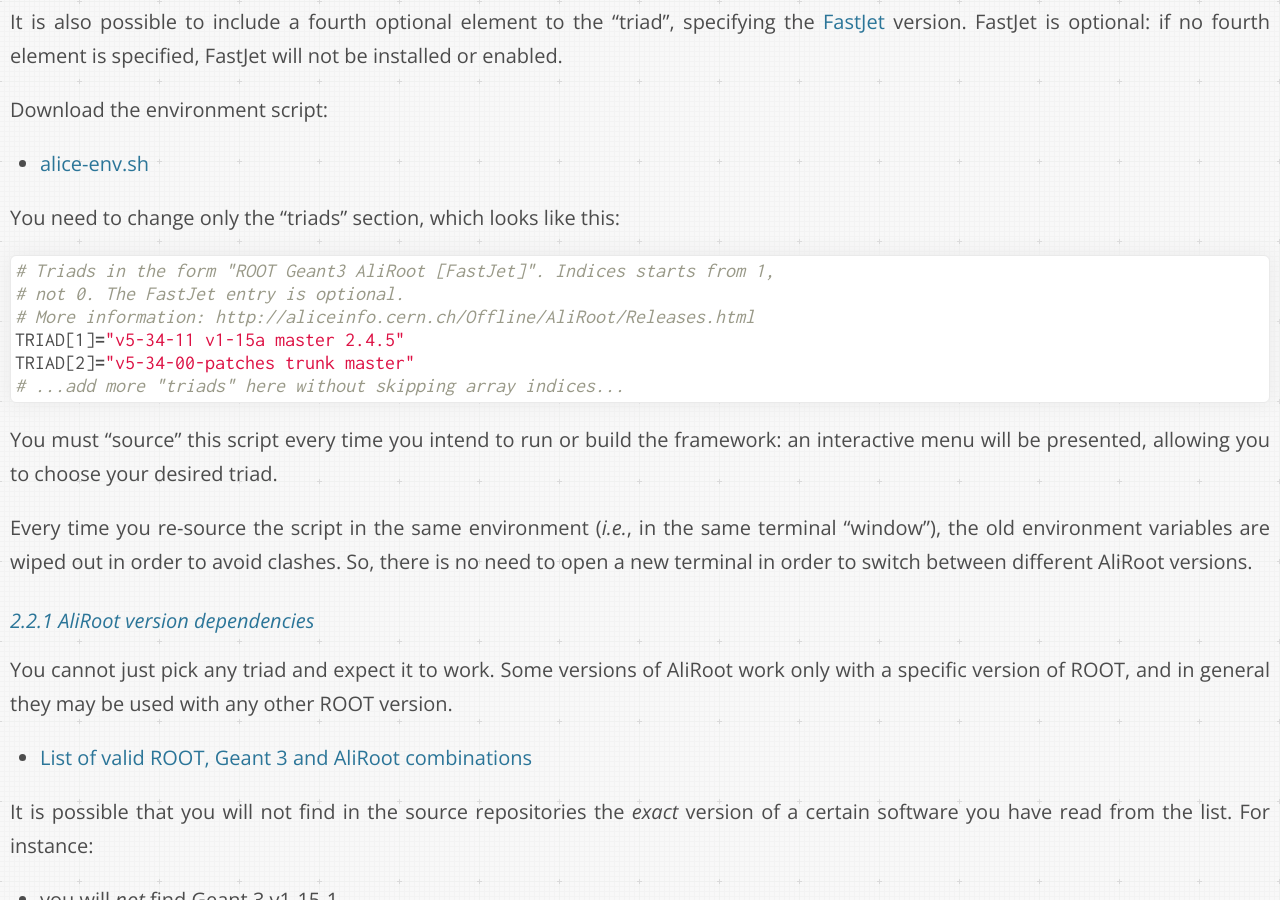
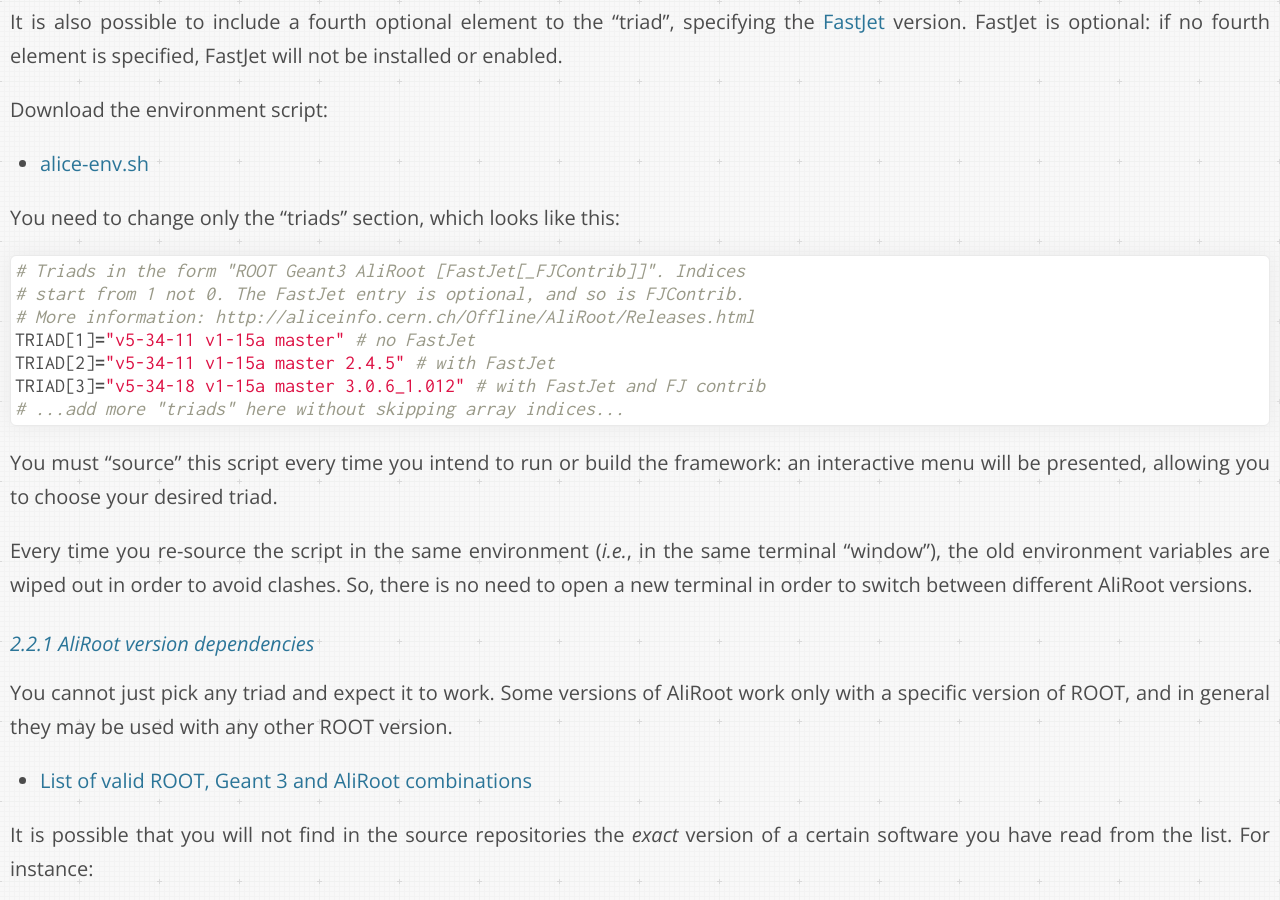
Before and after one commit to dberzano/dberzano.github.io, a Jekyll site: the page built from alice/install-aliroot/manual.md, in a window 1280 px wide and 900 px high, scrolled down 2239 px. Built offline with Jekyll 4.4.1, drawn with Linux system fonts in a browser that asks for light colours; Markdown is read by kramdown in place of the engine named in the settings.

Commit message:
Added FastJet contrib example snippet

````diff
--- a/alice/install-aliroot/manual.md
+++ b/alice/install-aliroot/manual.md
@@ -82,11 +82,12 @@
 You need to change only the "triads" section, which looks like this:
 
 ```bash
-# Triads in the form "ROOT Geant3 AliRoot [FastJet]". Indices starts from 1,
-# not 0. The FastJet entry is optional.
+# Triads in the form "ROOT Geant3 AliRoot [FastJet[_FJContrib]]". Indices
+# start from 1 not 0. The FastJet entry is optional, and so is FJContrib.
 # More information: http://aliceinfo.cern.ch/Offline/AliRoot/Releases.html
-TRIAD[1]="v5-34-11 v1-15a master 2.4.5"
-TRIAD[2]="v5-34-00-patches trunk master"
+TRIAD[1]="v5-34-11 v1-15a master" # no FastJet
+TRIAD[2]="v5-34-11 v1-15a master 2.4.5" # with FastJet
+TRIAD[3]="v5-34-18 v1-15a master 3.0.6_1.012" # with FastJet and FJ contrib
 # ...add more "triads" here without skipping array indices...
 ```
 
````
